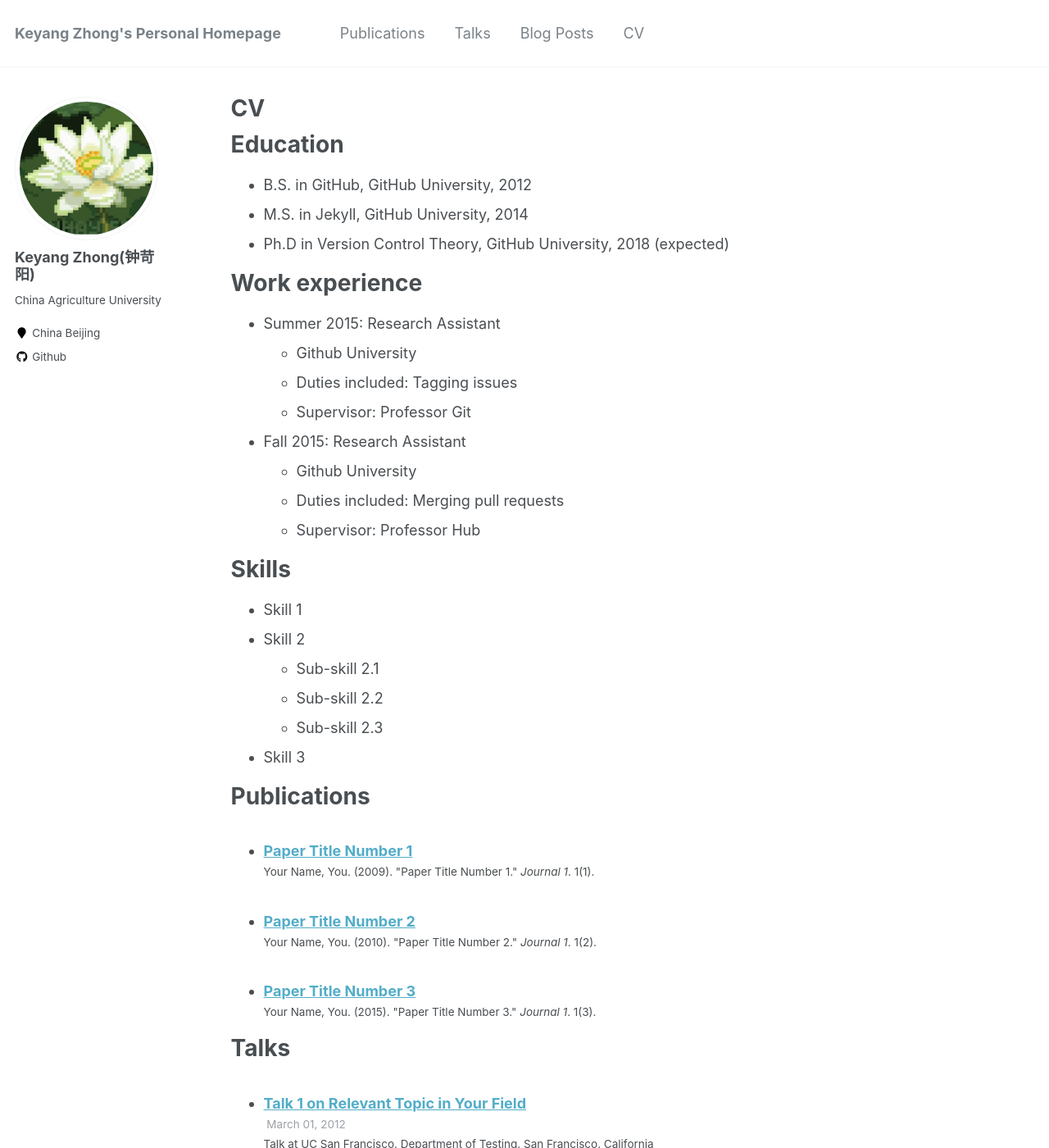
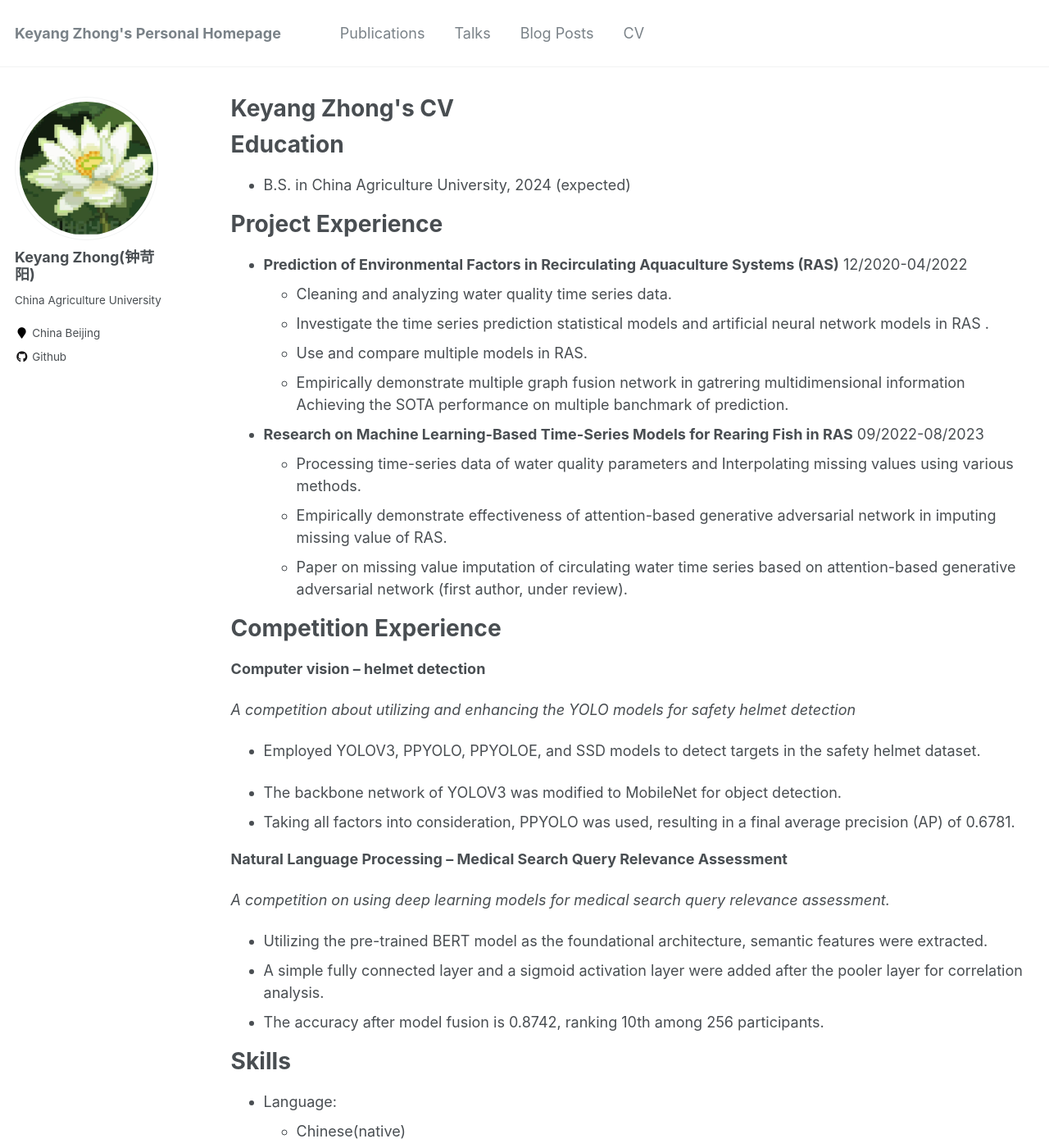
Before and after one commit to KeyangZhong/KeyangZhong.github.io, a Jekyll site: the page built from _pages/cv.md, in a window 1280 px wide and 1400 px high. Shown: the whole window at 82% size. Built offline with Jekyll 4.4.1, drawn with Linux system fonts in a browser that asks for light colours; some of the changed text lies outside the part shown.

Commit message:
add & update

```diff
--- a/_pages/cv.md
+++ b/_pages/cv.md
@@ -1,6 +1,6 @@
 ---
 layout: archive
-title: "CV"
+title: "Keyang Zhong's CV"
 permalink: /cv/
 author_profile: true
 redirect_from:
@@ -11,49 +11,71 @@ redirect_from:
 
 Education
 ======
-* B.S. in GitHub, GitHub University, 2012
-* M.S. in Jekyll, GitHub University, 2014
-* Ph.D in Version Control Theory, GitHub University, 2018 (expected)
+* B.S. in China Agriculture University, 2024 (expected)
 
-Work experience
+Project Experience
 ======
-* Summer 2015: Research Assistant
-  * Github University
-  * Duties included: Tagging issues
-  * Supervisor: Professor Git
 
-* Fall 2015: Research Assistant
-  * Github University
-  * Duties included: Merging pull requests
-  * Supervisor: Professor Hub
+- **Prediction of Environmental Factors in Recirculating Aquaculture Systems (RAS)**  12/2020-04/2022
+  * Cleaning and analyzing water quality time series data.
+  * Investigate the time series prediction statistical models and artificial neural network models in RAS .
+  * Use and compare multiple models in RAS.
+  * Empirically demonstrate multiple graph fusion network in gatrering multidimensional information Achieving the SOTA performance on multiple banchmark of prediction.
+- **Research on Machine Learning-Based Time-Series Models for Rearing Fish in RAS** 09/2022-08/2023
+  - Processing time-series data of water quality parameters and Interpolating missing values using various methods.
+  -  Empirically demonstrate effectiveness of attention-based generative adversarial network in imputing missing value of RAS.
+  - Paper on missing value imputation of circulating water time series based on attention-based generative adversarial network (first author, under review).
+
+# Competition Experience
+
+**Computer vision – helmet detection**
+
+*A competition about utilizing and enhancing the YOLO models for safety helmet detection*
+
+- Employed YOLOV3, PPYOLO, PPYOLOE, and SSD models to detect targets in the safety helmet dataset.
+
+- The backbone network of YOLOV3 was modified to MobileNet for object detection.
+- Taking all factors into consideration, PPYOLO was used, resulting in a final average precision (AP) of 0.6781.
+
+**Natural Language Processing – Medical Search Query Relevance Assessment**
+
+*A competition on using deep learning models for medical search query relevance assessment.*
+
+- Utilizing the pre-trained BERT model as the foundational architecture, semantic features were extracted.
+- A simple fully connected layer and a sigmoid activation layer were added after the pooler layer for correlation analysis.
+- The accuracy after model fusion is 0.8742, ranking 10th among 256 participants.
 
 Skills
 ======
-* Skill 1
-* Skill 2
-  * Sub-skill 2.1
-  * Sub-skill 2.2
-  * Sub-skill 2.3
-* Skill 3
+* Language:
+  * Chinese(native)
+  * English: CET-4(607 score); CET-6(554 score)
+
+* Programming Language: C/C++; Python
+* Frameworks: Pytorch, PaddlePaddle
 
 Publications
 ======
   <ul>{% for post in site.publications %}
     {% include archive-single-cv.html %}
   {% endfor %}</ul>
+# Extracurricular Activities
 
-Talks
-======
-  <ul>{% for post in site.talks %}
-    {% include archive-single-talk-cv.html %}
-  {% endfor %}</ul>
+**On Desk Registrations Volunteer** 2023 Beijing Half Marathon
 
-Teaching
-======
-  <ul>{% for post in site.teaching %}
-    {% include archive-single-cv.html %}
-  {% endfor %}</ul>
+*April 16, 2023*
 
-Service and leadership
-======
-* Currently signed in to 43 different slack teams
+- Assist participants in registering information.
+
+**Teachers for Rural Education** 2021 summer "warm childlike heart with love" activities
+
+*Oct - Dec 2021*
+
+- Contacting left-behind students, principals, and other volunteer teachers
+- providing guidance on the psychological and academic well-being of left-behind children
+
+# Awards
+
+- **2020-2021 & 2021-2022 National Encouragement Scholarship (top 5%)**
+- **2020-2021 Zhang Jiguang Scholarship (top 1%)**
+- **2021-2022 Xizhi Scholarship (top 3%)**
--- a/_publications/2009-10-01-paper-title-number-1.md
+++ b/_publications/2009-10-01-paper-title-number-1.md
@@ -1,15 +1,14 @@
 ---
-title: "Paper Title Number 1"
+title: "A state of art review on time series forecasting with
+machine learning for environmental parameters in agricultural greenhouse"
 collection: publications
 permalink: /publication/2009-10-01-paper-title-number-1
-excerpt: 'This paper is about the number 1. The number 2 is left for future work.'
-date: 2009-10-01
-venue: 'Journal 1'
-paperurl: 'http://academicpages.github.io/files/paper1.pdf'
-citation: 'Your Name, You. (2009). &quot;Paper Title Number 1.&quot; <i>Journal 1</i>. 1(1).'
+excerpt: 'Horticultural greenhouse environment; Time series algorithms; Prediction; Deep neural networks'
+date: 2022-10-28
+venue: 'Information Processing in Agriculture'
+paperurl: ' https://doi.org/10.1016/j.inpa.2022.10.005'
+citation: 'G. Liu, K. Zhong, H. Li et al., A state of art review on time series forecasting with machine learning for environmental parameters in agricultural greenhouses, Information Processing in Agriculture, https://doi.org/10.1016/j.inpa.2022.10.005'
 ---
-This paper is about the number 1. The number 2 is left for future work.
+Abstract: Agricultural greenhouse production has to require a stable and acceptable environment, it is therefore essential for future greenhouse production to obtain full and precisely internal dynamic environment parameters. Dynamic modeling based on machine learning methods, e.g., intelligent time series prediction modeling, is a popular and suitable way to solve the above issue. In this article, a systematic literature review on applying advanced time series models has been systematically conducted via a detailed analysis and evaluation of 61 pieces selected from 221 articles. The historical process of time series model application from the use of data and information strategies was first discussed. Subsequently, the accuracy and generalization of the model from the selection of model parameters and time steps, providing a new perspective for model development in this field, were compared and analyzed. Finally, the systematic review results demonstrate that, compared with traditional models, deep neural networks could increase data structure mining capabilities and overall information simulation capabilities through innovative and effective structures, thereby it could also broaden the selection range of environmental parameters for agricultural facilities and achieve environmental prediction end-to-end optimization via intelligent time series model based on deep neural networks.
 
-[Download paper here](http://academicpages.github.io/files/paper1.pdf)
-
-Recommended citation: Your Name, You. (2009). "Paper Title Number 1." <i>Journal 1</i>. 1(1).
+[Download paper here](https://doi.org/10.1016/j.inpa.2022.10.005)
```
Also changed, not shown: 1 other file.
